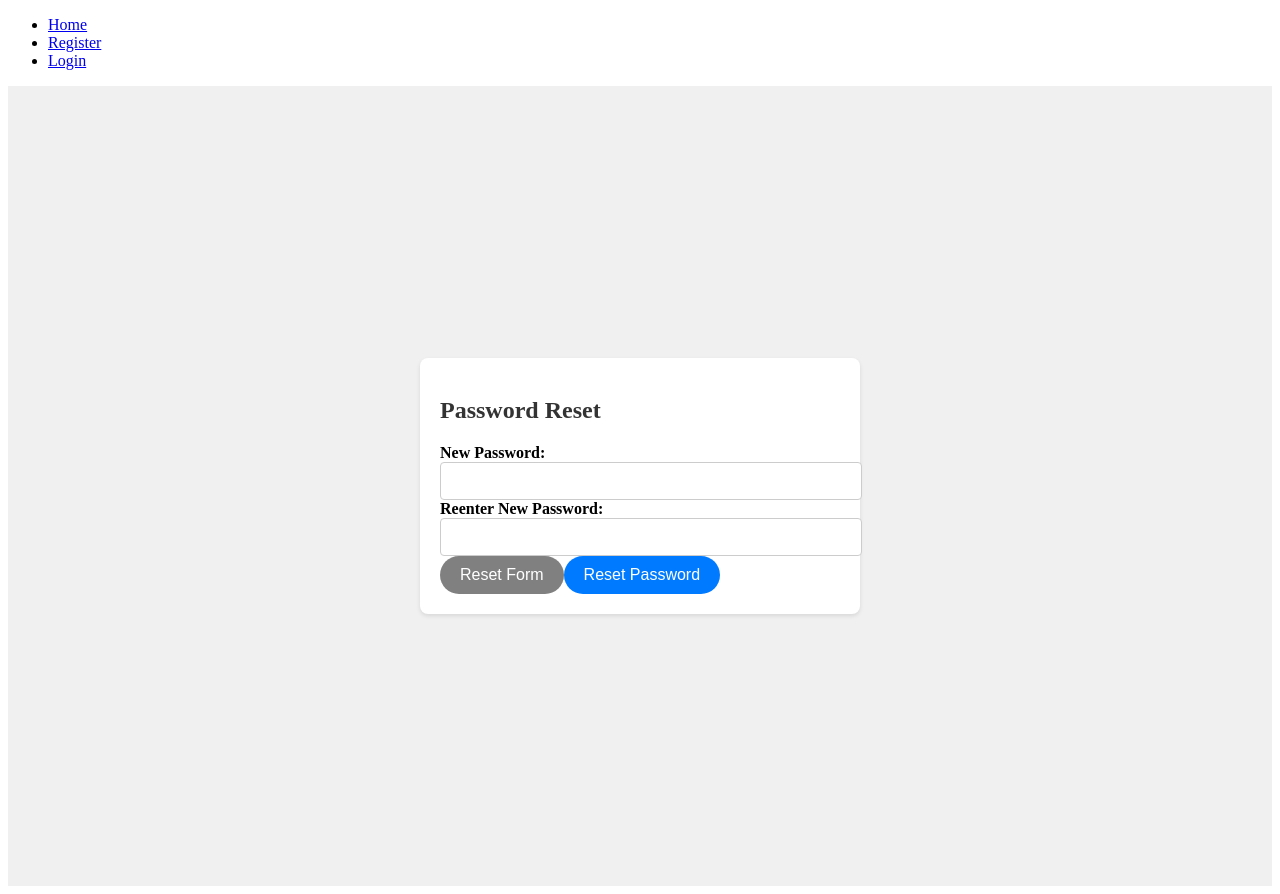
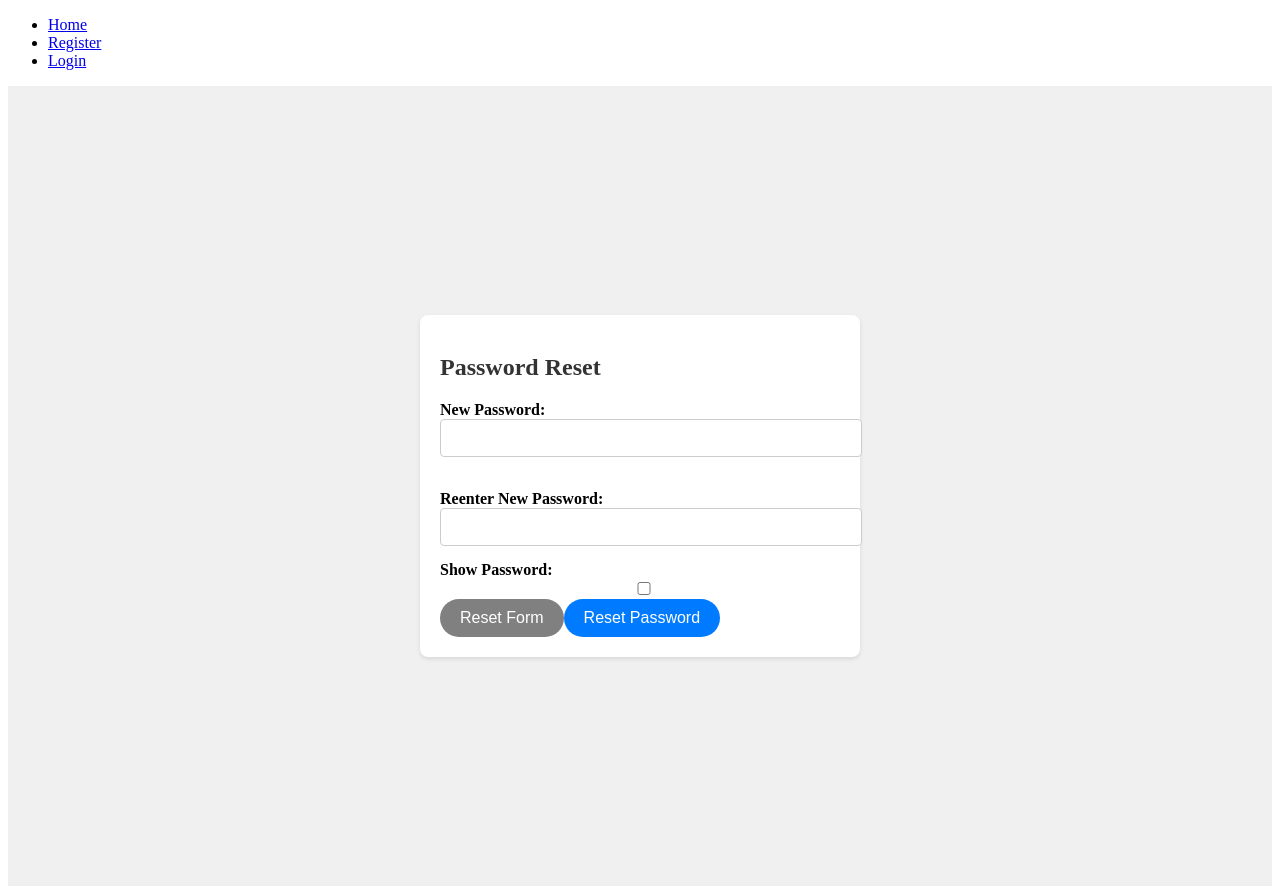
Before and after one commit to tacharya2/LoginFrontEnd, a React (Create React App) app: page /PwResetRequest in a window 1280 px wide. Built offline with nearby package versions, Linux system fonts and the light colour scheme.

Commit message:
ForgotUserPw.3 : Show password functionality implemented

```diff
--- a/src/PwResetRequest.js
+++ b/src/PwResetRequest.js
@@ -61,15 +61,25 @@ function PwResetRequest() {
         <div className='form-wrapper'>
           <h2>Password Reset</h2>
           <form onSubmit={handleResetPassword}>
+          <div className='form-element'>
             <label>
               New Password:
-              <input type="password" required value={newPassword} onChange={handleNewPasswordChange} />
+              <input type={showPassword ? 'text' : 'password'} required value={newPassword} onChange={handleNewPasswordChange} />
             </label>
+            </div>
             <br />
+            <div className='form-element'>
             <label>
               Reenter New Password:
-              <input type="password" required value={reenterNewPassword} onChange={handleReenterNewPasswordChange} />
+              <input type={showPassword ? 'text' : 'password'} required value={reenterNewPassword} onChange={handleReenterNewPasswordChange} />
             </label>
+            </div>
+
+              <label>
+                Show Password:
+                <input type="checkbox" checked={showPassword} onChange={() => setShowPassword(!showPassword)}/>
+              </label>
+
             <br />
             <button type="reset" className="reset" onClick={handleResetFormFields} >Reset Form </button>
             <button type="submit" className='submit-button'>Reset Password</button>
```
